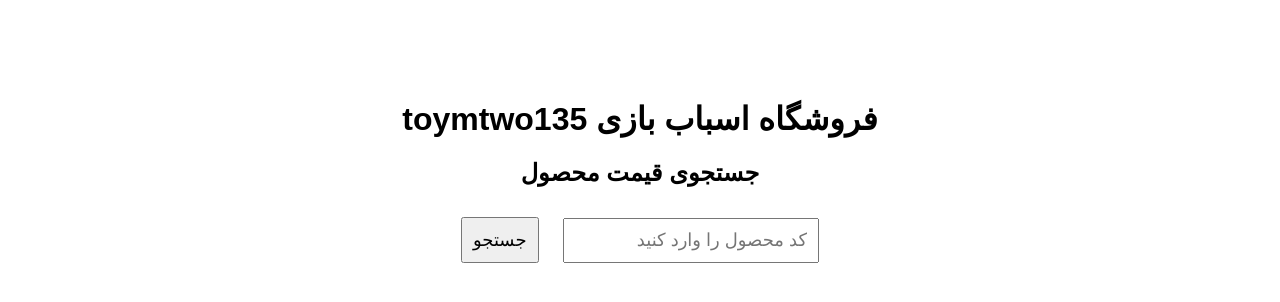
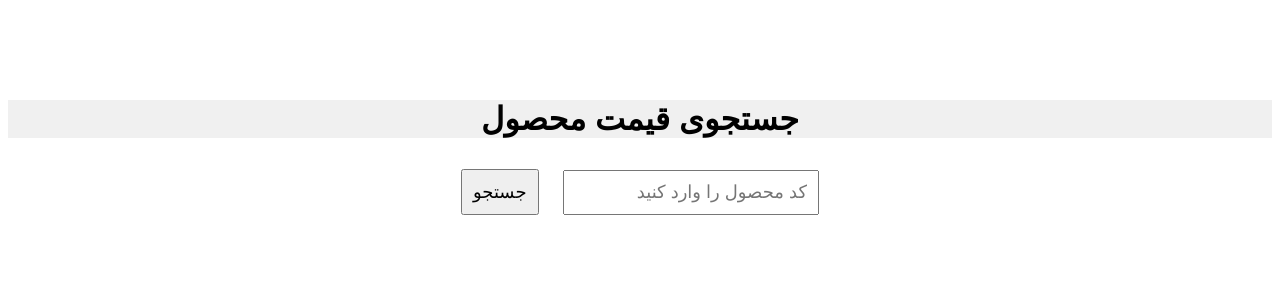
Before and after one commit to behzaddesign/price-checker, a plain HTML site: page index.html in a window 1280 px wide. Drawn offline with Linux system fonts and the light colour scheme.

Commit message:
Update index.html

```diff
--- a/index.html
+++ b/index.html
@@ -10,7 +10,7 @@
   </style>
 </head>
 <body>
-  <h1>فروشگاه اسباب بازی toymtwo135</h1>
+  <h1 style="background-color: #f0f0f0;>فروشگاه اسباب بازی toymtwo135</h1>
   <h2>جستجوی قیمت محصول</h2>
   <input type="text" id="searchInput" placeholder="کد محصول را وارد کنید" />
   <button onclick="search()">جستجو</button>
```
